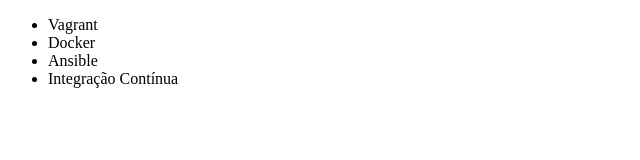
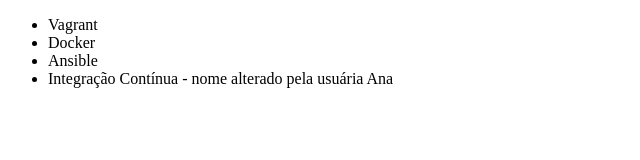
Before and after one commit to opnetto/novoTeste, a plain HTML site: page index.html in a window 1280 px wide. Shown: the whole page, without its empty margins (0-640 px from the left). Drawn offline with Linux system fonts and the light colour scheme.

Commit message:
arquivo modificado pela usuária Ana

```diff
--- a/index.html
+++ b/index.html
@@ -9,7 +9,7 @@
         <li>Vagrant</li>
         <li>Docker</li>
         <li>Ansible</li>
-        <li>Integração Contínua</li>
+        <li>Integração Contínua - nome alterado pela usuária Ana </li>
     </ul>
 </body>
 </html>
```
